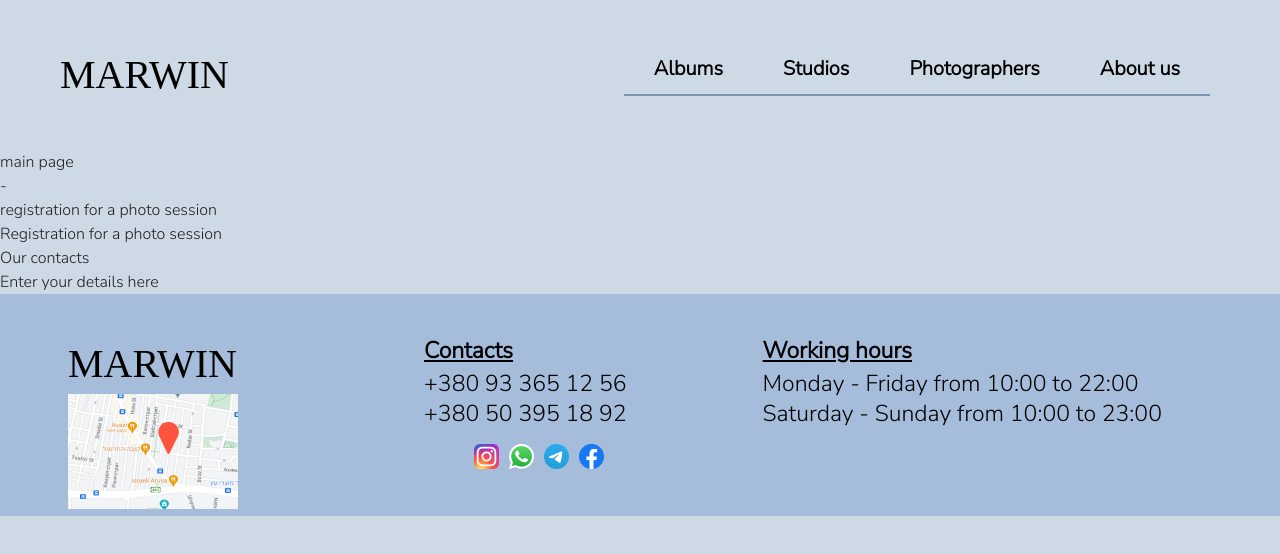
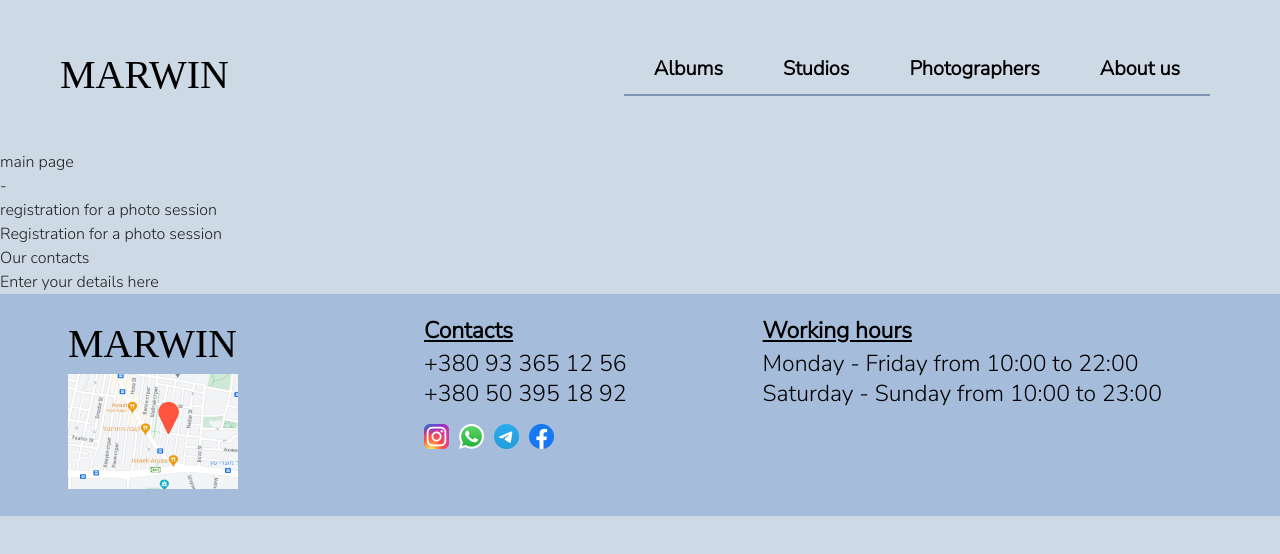
Before and after one commit to progDevtoritollo/photo-studio-marwin-landing, a Next.js app: page /order-photo in a window 1280 px wide. Shown: the top 554 px of the page. Built offline with nearby package versions, Linux system fonts and the light colour scheme.

Commit message:
add some details to make site beauty

```diff
--- a/src/components/contacts/contacts.tsx
+++ b/src/components/contacts/contacts.tsx
@@ -12,7 +12,7 @@ const Contacts: FC = () => {
         // mr: { xs: 2, md: 20 },
       }}>
         <Typography variant='Heading4_with_line' sx={{
-          fontSize: { xs: 14, sm: 23, }
+          fontSize: { xs: 13, sm: 23, }
         }} >
           Contacts
         </Typography>
@@ -21,11 +21,11 @@ const Contacts: FC = () => {
         }}>
           <Typography variant='Paragraph1_regular'
             sx={{
-              fontSize: { xs: 13.5, sm: 23, },
+              fontSize: { xs: 13, sm: 23, },
             }}>+380 93 365 12 56
           </Typography>
           <Typography variant='Paragraph1_regular' sx={{
-            fontSize: { xs: 13.5, sm: 23, },
+            fontSize: { xs: 13, sm: 23, },
           }}>+380 50 395 18 92
           </Typography>
         </Box>
--- a/src/components/footer/footer.tsx
+++ b/src/components/footer/footer.tsx
@@ -18,7 +18,8 @@ const Footer: FC = () => {
 				justifyContent: ' space-evenly',
 				backgroundColor: '#A5BCDA',
 				// height: '260px',
-				pt: { xs: 2, md: 4 }
+				py: { xs: 1, md: 2 },
+				alignItem: 'flex-start',
 			}}>
 				<Box sx={{
 					display: 'flex',
@@ -35,18 +36,18 @@ const Footer: FC = () => {
 					<Contacts />
 					<Box sx={{ display: 'flex', flexDirection: 'column', mr: { xs: 2, md: 5 }, }}>
 						<Typography variant='Heading4_with_line' sx={{
-							fontSize: { xs: 14, sm: 23, }
+							fontSize: { xs: 13, sm: 23, }
 						}} >Working hours</Typography>
 						<Box sx={{
 							display: 'flex', flexDirection: 'column', pb: { xs: 1, md: 1 },
 						}}>
 							<Typography variant='Paragraph1_regular' sx={{
-								fontSize: { xs: 13.5, sm: 23, },
+								fontSize: { xs: 13, sm: 23, },
 							}}>
 								Monday - Friday from 10:00 to 22:00
 							</Typography>
 							<Typography variant='Paragraph1_regular' sx={{
-								fontSize: { xs: 13.5, sm: 23, },
+								fontSize: { xs: 13, sm: 23, },
 							}}> Saturday - Sunday from 10:00 to 23:00 </Typography>
 						</Box>
 					</Box>
--- a/src/components/messengers/messengers.tsx
+++ b/src/components/messengers/messengers.tsx
@@ -9,34 +9,32 @@ import whatsapp from './image/logos_whatsapp-icon.png'
 
 
 const Messenger: FC = () => {
+
+  const styles = {
+    image: {
+      mr: { xs: 1, md: 1 },
+    }
+  }
+
   return (
     <Box
       sx={{
         display: 'flex',
         flexDirection: 'row',
-        width: '90%',
-        justifyContent: { xs: 'space-around', sm: 'flex-start' },
-        ml: { sm: 5 },
-        mr: { xs: 3, md: 1 },
+        width: '100%',
+        justifyContent: { xs: 'flex-end', sm: 'flex-start' },
         mt: { xs: 0.2, md: 0.5 }
       }}>
+      <Box sx={styles.image}>
+        <Image
+          src={instagram} alt="instagram" />
+      </Box>
       <Box
-        sx={{
-          mr: { xs: 3, md: 1 },
-        }}><Image
-          src={instagram} alt="instagram" /></Box>
+        sx={styles.image}><Image src={whatsapp} alt="whatsapp" /></Box>
       <Box
-        sx={{
-          mr: { xs: 3, md: 1 },
-        }}><Image src={whatsapp} alt="whatsapp" /></Box>
+        sx={styles.image}><Image src={telegram} alt="telegram" /></Box>
       <Box
-        sx={{
-          mr: { xs: 3, md: 1 },
-        }}><Image src={telegram} alt="telegram" /></Box>
-      <Box
-        sx={{
-          mr: { xs: 3, md: 1 },
-        }}><Image src={facebook} alt="facebook" /></Box>
+        sx={styles.image}><Image src={facebook} alt="facebook" /></Box>
     </Box>
   )
 }
--- a/src/components/navigation/navigation.tsx
+++ b/src/components/navigation/navigation.tsx
@@ -131,6 +131,7 @@ const Navigation: FC = () => {
           display: 'flex',
           flexDirection: 'column',
           maxWidth: { xs: 130, sm: 220 },
+          ml: 0.5,
         }}>
           <Contacts />
         </Box>
```
